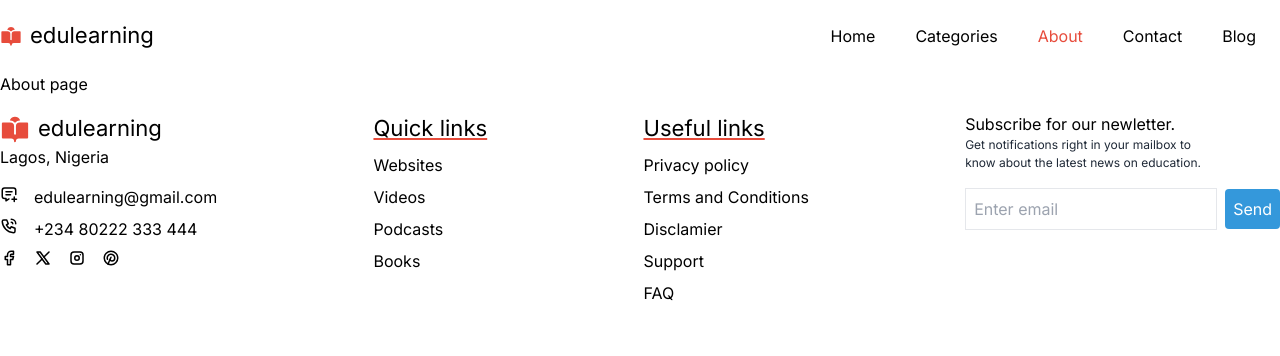
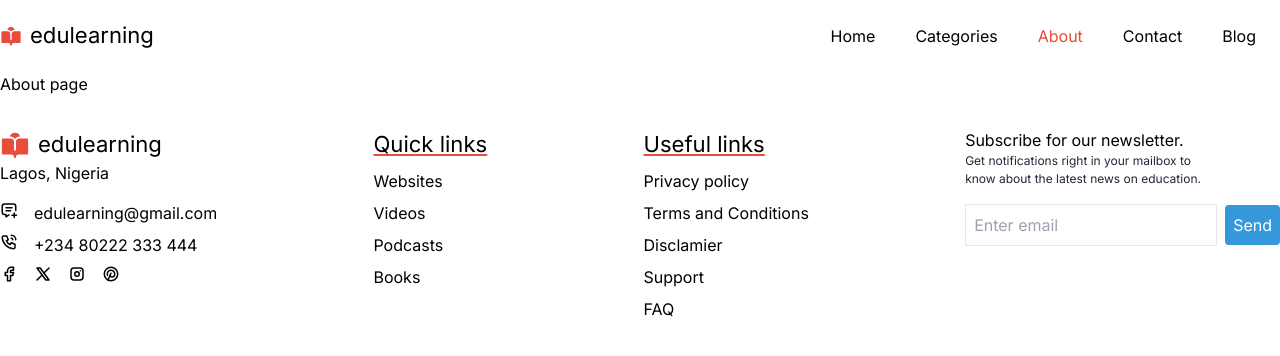
Before and after one commit to motuncoded/edulearning, a Next.js app: page /about in a window 1280 px wide. Shown: the top 356 px of the page. Built offline with nearby package versions, Linux system fonts and the light colour scheme.

Commit message:
reset up the footer and navbar component
In this change, the footer and navbar component was reset up

```diff
--- a/src/app/layout.tsx
+++ b/src/app/layout.tsx
@@ -1,15 +1,15 @@
 import type { Metadata } from "next";
 import { Inter } from "next/font/google";
 import "./globals.css";
-import Navbar from "./components/navigation/navbar/page";
-import Footer from "./components/navigation/footer/page";
+import Navbar from "../components/Navbar";
+import Footer from "../components/Footer";
 
 const inter = Inter({ subsets: ["latin"] });
 
 export const metadata: Metadata = {
   title: "Edulearning",
   description:
-    "Edulearning is a platform for getting different categories of learning material thta can assist in teaching and learning.",
+    "Edulearning is a platform for getting different categories of learning material that can assist in teaching and learning.",
 };
 
 export default function RootLayout({
--- a/src/app/components/navigation/footer/page.tsx
+++ b/src/components/Footer.tsx
@@ -79,7 +79,7 @@ const Category = () => {
         {" "}
         Quick links
       </h3>
-      <nav>
+      <nav aria-label="Footer Navigation">
         <ul className="flex flex-col gap-2">
           <li className="flex gap-2 items-center">
             <a href="#">Websites</a>
@@ -127,8 +127,8 @@ const Useful = () => {
 };
 const Subscribe = () => {
   return (
-    <div className="mt-4">
-      <h3>Subscribe for our newletter.</h3>
+    <div className="mt-4" aria-label="Subscribe ">
+      <h3>Subscribe for our newsletter.</h3>
       <p className="text-[12px] w-[250px] text-gray-800">
         Get notifications right in your mailbox to know about the latest news on
         education.{" "}
@@ -140,7 +140,7 @@ const Subscribe = () => {
           placeholder="Enter email"
           aria-label="input"
         />
-        <button
+        <button aria-label="send button"
           className="text-white bg-[var(--primary-color)] rounded p-2 "
         >
           Send
@@ -152,7 +152,8 @@ const Subscribe = () => {
 
 export default function Page() {
   return (
-    <footer className="flex justify-between max-sm:px-2 max-sm:flex-col">
+    <footer  aria-label="Footer"
+     className="flex justify-between py-4 max-sm:px-2 max-sm:flex-col">
       <FooterLogo />
       <Category />
       <Useful />
```
Also changed, not shown: src/components/Navbar.tsx (renamed from src/app/components/navigation/navbar/page.tsx).
